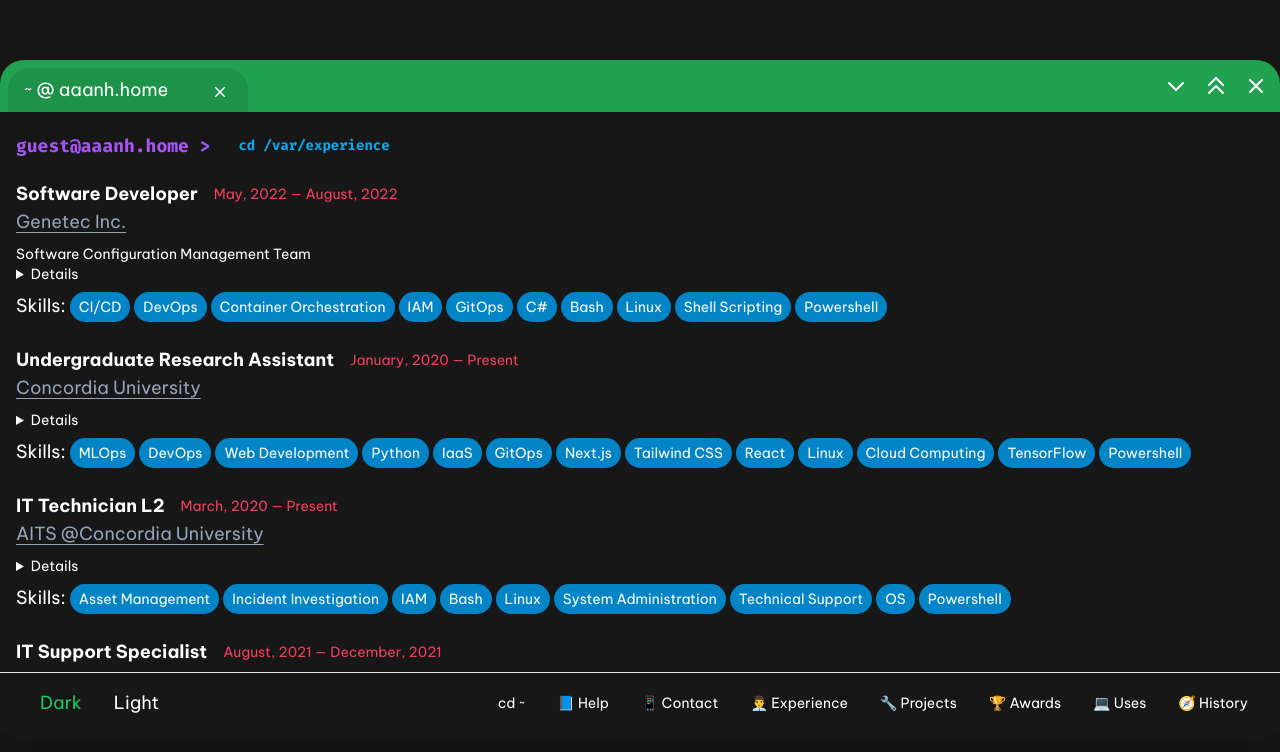
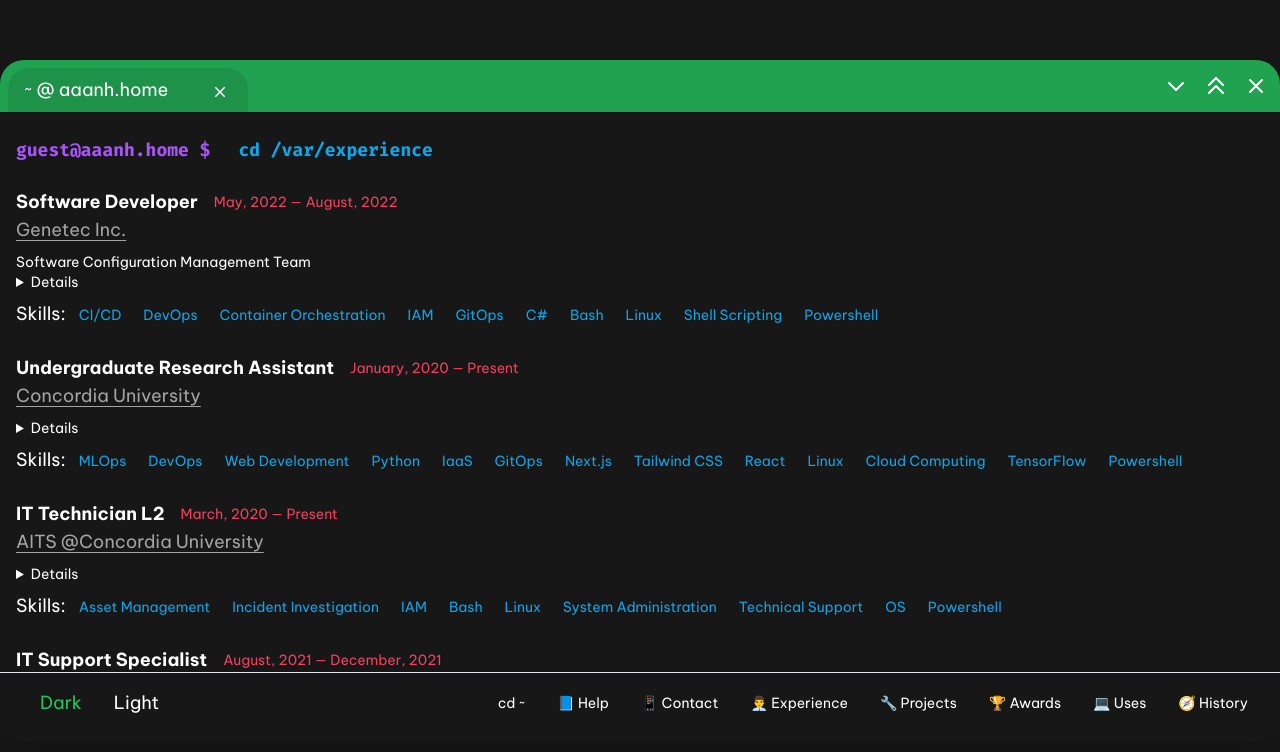
Before and after one commit to zasshuwu/nogamioka, a Next.js app: page /home in a window 1280 px wide. Both pictures are taken after a click on the button "👨‍💼 Experience". Shown: the top 752 px of the page. Built offline with nearby package versions, Linux system fonts and the light colour scheme.

Commit message:
style adjustment for data list

```diff
--- a/components/Experience.js
+++ b/components/Experience.js
@@ -3,7 +3,7 @@ import Link from "next/link.js";
 
 const SkillPill = ({ skill }) => {
 	return (
-		<span className="dark:bg-sky-600 dark:text-white bg-transparent dark:border-transparent border border-purple-500 text-purple-500 text-sm py-1 px-2 rounded-full mb-2">{ skill }</span>
+		<span className="dark:border-sky-500 dark:text-sky-500 bg-transparent dark:border-transparent border border-purple-500 text-purple-500 text-sm py-1 px-2 rounded-full mb-2">{ skill }</span>
 	)
 }
 
@@ -19,7 +19,7 @@ const Entry = ({ entry }) => {
 						: entry.end_month + ", " + entry.end_year}
 				</div>
 			</div>
-			<div className="text-slate-500 dark:text-slate-400">
+			<div className="text-neutral-500 dark:text-neutral-400">
 				<Link href={entry.link_ref}>{entry.organization}</Link>
 			</div>
 			<div className="text-sm mt-2">
--- a/pages/home.js
+++ b/pages/home.js
@@ -157,7 +157,7 @@ export default function Home() {
     console.log(cmdHistory);
   };
   const Prompt = ({ className }) => {
-    return <p className={className}>{"guest@aaanh.home > "}</p>;
+    return <p className={className}>{"guest@aaanh.home $ "}</p>;
   };
 
   return (
@@ -226,7 +226,7 @@ export default function Home() {
             >
               <input
                 list="cmds"
-                className="w-auto border-none text-sky-500 font-bold block px-3 py-2 dark:bg-neutral-900 bg-white border border-slate-300 text-sm placeholder-slate-400
+                className="w-auto border-none text-sky-500 font-bold block px-3 py-2 dark:bg-neutral-900 bg-white border border-slate-300 text-md placeholder-slate-400
 								focus:outline-none focus:border-sky-500 focus:ring-1 focus:ring-transparent
 								disabled:bg-slate-50 disabled:text-slate-500 disabled:border-slate-200 disabled:shadow-none
 								invalid:border-pink-500 invalid:text-pink-600
--- a/styles/globals.css
+++ b/styles/globals.css
@@ -15,6 +15,11 @@ body {
   body {
     height: -webkit-fill-available;
   }
+}
+
+datalist {
+
+  align-items: center;
 }
 
 a {
```
